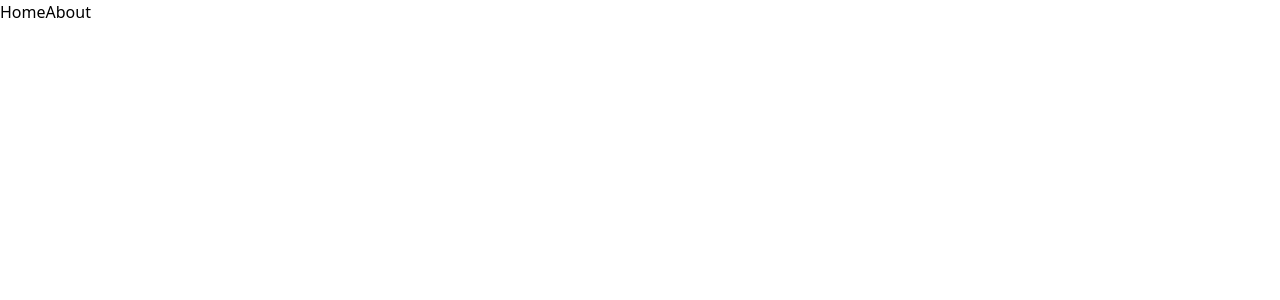
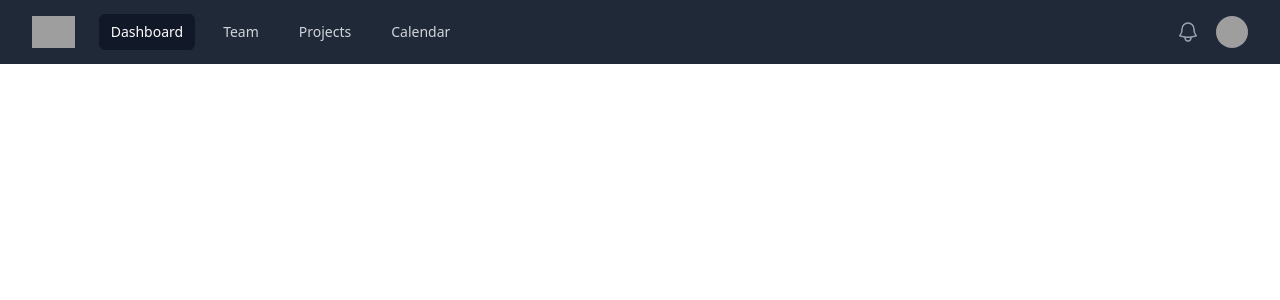
Before and after one commit to ilir2523/eduApp, a Vue app: page / in a window 1280 px wide. Before the commit this address had no page. Shown: the top 300 px of the page. Built offline with nearby package versions, Linux system fonts and the light colour scheme; grey boxes are pictures that could not be loaded.

Commit message:
Added navbar component

```diff
--- a/index.html
+++ b/index.html
@@ -4,7 +4,7 @@
     <meta charset="UTF-8">
     <link rel="icon" href="/favicon.ico">
     <meta name="viewport" content="width=device-width, initial-scale=1.0">
-    <title>Vite App</title>
+    <title>EduApp</title>
   </head>
   <body>
     <div id="app"></div>
--- a/package.json
+++ b/package.json
@@ -10,6 +10,9 @@
     "lint": "eslint . --ext .vue,.js,.jsx,.cjs,.mjs,.ts,.tsx,.cts,.mts --fix --ignore-path .gitignore"
   },
   "dependencies": {
+    "@headlessui/vue": "^1.7.3",
+    "@heroicons/vue": "^2.0.12",
+    "@vue-hero-icons/outline": "^1.7.2",
     "pinia": "^2.0.23",
     "vue": "^3.2.41",
     "vue-router": "^4.1.5"
--- a/src/App.vue
+++ b/src/App.vue
@@ -1,13 +1,11 @@
 <script setup lang="ts">
 import { RouterLink, RouterView } from "vue-router";
+import Navbar from "./components/Navbar.vue";
 </script>
 
 <template>
   <header>
-    <nav>
-      <RouterLink to="/">Home</RouterLink>
-      <RouterLink to="/about">About</RouterLink>
-    </nav>
+    <Navbar/>
   </header>
 
   <RouterView />
--- /dev/null
+++ b/src/components/Navbar.vue
@@ -0,0 +1,166 @@
+<script setup lang="ts">
+import {
+  Disclosure,
+  DisclosureButton,
+  DisclosurePanel,
+  Menu,
+  MenuButton,
+  MenuItem,
+  MenuItems,
+} from "@headlessui/vue";
+import { Bars3Icon, BellIcon, XMarkIcon } from "@heroicons/vue/24/outline";
+
+const navigation = [
+  { name: "Dashboard", href: "#", current: true },
+  { name: "Team", href: "#", current: false },
+  { name: "Projects", href: "#", current: false },
+  { name: "Calendar", href: "#", current: false },
+];
+</script>
+
+<script lang="ts">
+export default {
+  name: "NavbarComponent",
+};
+</script>
+
+<template>
+  <Disclosure as="nav" class="bg-gray-800" v-slot="{ open }">
+    <div class="mx-auto max-w-7xl px-2 sm:px-6 lg:px-8">
+      <div class="relative flex h-16 items-center justify-between">
+        <div class="absolute inset-y-0 left-0 flex items-center sm:hidden">
+          <!-- Mobile menu button-->
+          <DisclosureButton
+            class="inline-flex items-center justify-center rounded-md p-2 text-gray-400 hover:bg-gray-700 hover:text-white focus:outline-none focus:ring-2 focus:ring-inset focus:ring-white"
+          >
+            <span class="sr-only">Open main menu</span>
+            <Bars3Icon v-if="!open" class="block h-6 w-6" aria-hidden="true" />
+            <XMarkIcon v-else class="block h-6 w-6" aria-hidden="true" />
+          </DisclosureButton>
+        </div>
+        <div
+          class="flex flex-1 items-center justify-center sm:items-stretch sm:justify-start"
+        >
+          <div class="flex flex-shrink-0 items-center">
+            <img
+              class="block h-8 w-auto lg:hidden"
+              src="https://tailwindui.com/img/logos/mark.svg?color=indigo&shade=500"
+              alt="Your Company"
+            />
+            <img
+              class="hidden h-8 w-auto lg:block"
+              src="https://tailwindui.com/img/logos/mark.svg?color=indigo&shade=500"
+              alt="Your Company"
+            />
+          </div>
+          <div class="hidden sm:ml-6 sm:block">
+            <div class="flex space-x-4">
+              <a
+                v-for="item in navigation"
+                :key="item.name"
+                :href="item.href"
+                :class="[
+                  item.current
+                    ? 'bg-gray-900 text-white'
+                    : 'text-gray-300 hover:bg-gray-700 hover:text-white',
+                  'px-3 py-2 rounded-md text-sm font-medium',
+                ]"
+                :aria-current="item.current ? 'page' : undefined"
+                >{{ item.name }}</a
+              >
+            </div>
+          </div>
+        </div>
+        <div
+          class="absolute inset-y-0 right-0 flex items-center pr-2 sm:static sm:inset-auto sm:ml-6 sm:pr-0"
+        >
+          <button
+            type="button"
+            class="rounded-full bg-gray-800 p-1 text-gray-400 hover:text-white focus:outline-none focus:ring-2 focus:ring-white focus:ring-offset-2 focus:ring-offset-gray-800"
+          >
+            <span class="sr-only">View notifications</span>
+            <BellIcon class="h-6 w-6" aria-hidden="true" />
+          </button>
+
+          <!-- Profile dropdown -->
+          <Menu as="div" class="relative ml-3">
+            <div>
+              <MenuButton
+                class="flex rounded-full bg-gray-800 text-sm focus:outline-none focus:ring-2 focus:ring-white focus:ring-offset-2 focus:ring-offset-gray-800"
+              >
+                <span class="sr-only">Open user menu</span>
+                <img
+                  class="h-8 w-8 rounded-full"
+                  src="https://images.unsplash.com/photo-1472099645785-5658abf4ff4e?ixlib=rb-1.2.1&ixid=eyJhcHBfaWQiOjEyMDd9&auto=format&fit=facearea&facepad=2&w=256&h=256&q=80"
+                  alt=""
+                />
+              </MenuButton>
+            </div>
+            <transition
+              enter-active-class="transition ease-out duration-100"
+              enter-from-class="transform opacity-0 scale-95"
+              enter-to-class="transform opacity-100 scale-100"
+              leave-active-class="transition ease-in duration-75"
+              leave-from-class="transform opacity-100 scale-100"
+              leave-to-class="transform opacity-0 scale-95"
+            >
+              <MenuItems
+                class="absolute right-0 z-10 mt-2 w-48 origin-top-right rounded-md bg-white py-1 shadow-lg ring-1 ring-black ring-opacity-5 focus:outline-none"
+              >
+                <MenuItem v-slot="{ active }">
+                  <a
+                    href="#"
+                    :class="[
+                      active ? 'bg-gray-100' : '',
+                      'block px-4 py-2 text-sm text-gray-700',
+                    ]"
+                    >Your Profile</a
+                  >
+                </MenuItem>
+                <MenuItem v-slot="{ active }">
+                  <a
+                    href="#"
+                    :class="[
+                      active ? 'bg-gray-100' : '',
+                      'block px-4 py-2 text-sm text-gray-700',
+                    ]"
+                    >Settings</a
+                  >
+                </MenuItem>
+                <MenuItem v-slot="{ active }">
+                  <a
+                    href="#"
+                    :class="[
+                      active ? 'bg-gray-100' : '',
+                      'block px-4 py-2 text-sm text-gray-700',
+                    ]"
+                    >Sign out</a
+                  >
+                </MenuItem>
+              </MenuItems>
+            </transition>
+          </Menu>
+        </div>
+      </div>
+    </div>
+
+    <DisclosurePanel class="sm:hidden">
+      <div class="space-y-1 px-2 pt-2 pb-3">
+        <DisclosureButton
+          v-for="item in navigation"
+          :key="item.name"
+          as="a"
+          :href="item.href"
+          :class="[
+            item.current
+              ? 'bg-gray-900 text-white'
+              : 'text-gray-300 hover:bg-gray-700 hover:text-white',
+            'block px-3 py-2 rounded-md text-base font-medium',
+          ]"
+          :aria-current="item.current ? 'page' : undefined"
+          >{{ item.name }}</DisclosureButton
+        >
+      </div>
+    </DisclosurePanel>
+  </Disclosure>
+</template>
```
Also changed, not shown: 1 other file (tests, documents, lock files or other folders).
